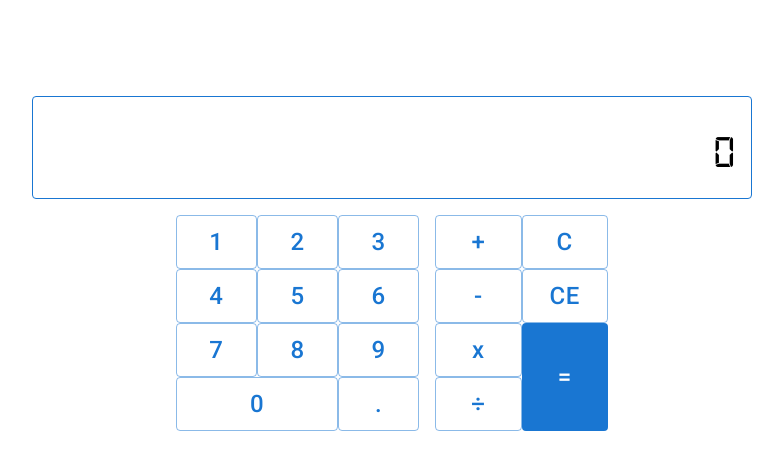
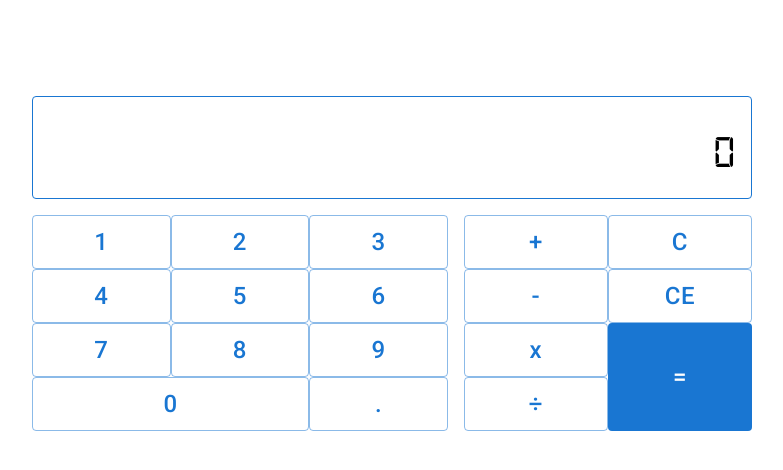
Before and after one commit to shard520/CN-Bootcamp, a React (Create React App) app in the folder week-5/calc-app/: page / in a window 1280 px wide. Shown: the top 470 px of the page, without its empty margins (248-1031 px from the left). Built offline with nearby package versions, Linux system fonts and the light colour scheme; the HTML template or start-up script is replaced by a standard one.

Commit message:
calc-app: remove width property from controls section so it has the same width as the display.

```diff
--- a/week-5/calc-app/src/components/Controls.js
+++ b/week-5/calc-app/src/components/Controls.js
@@ -8,7 +8,6 @@ const Controls = ({ updateDisplay, equalsClick, reset, cancelEntry }) => {
       sx={{
         display: 'grid',
         gridTemplateColumns: '3fr 2fr',
-        width: '60%',
         ml: 'auto',
         mr: 'auto',
       }}
```
